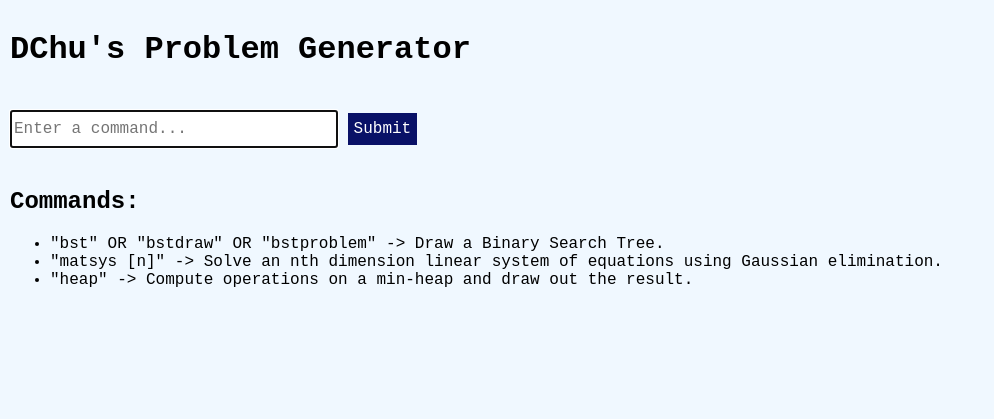
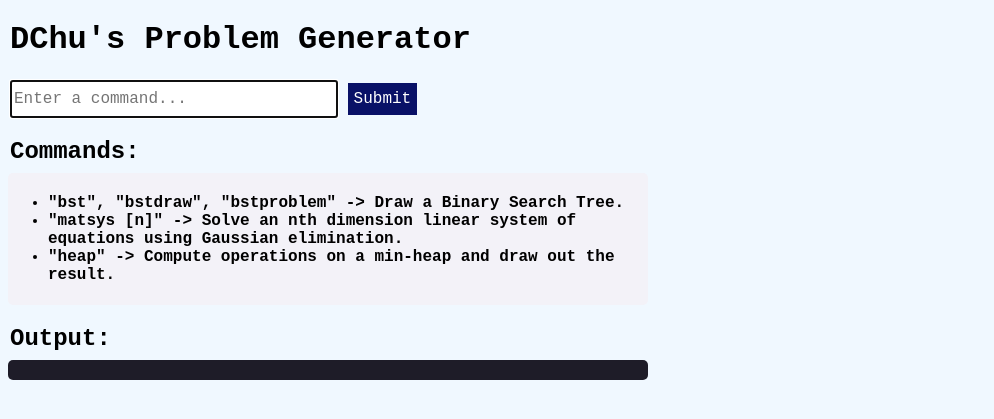
Before and after one commit to danchurlian/DChu-s-Problem-Generator, a Flask app: page / in a window 1280 px wide. Shown: the part 32-451 px from the top of the page, without its empty margins (0-994 px from the left). Run offline with Flask 3, Linux system fonts and the light colour scheme.

Commit message:
Overall style changes

```diff
--- a/static/style.css
+++ b/static/style.css
@@ -10,17 +10,42 @@ body {
     margin: 0px;
 }
 
+body > * {
+    margin-left: 10px;
+}
+
+header {
+    margin-left: 0px;
+}
+
 nav {
     background-color: rgb(9, 17, 103);
     height: 2em;
+    margin: 0px;
+}
+
+body > h2 {
+    /* margin-top: 0.5em; */
+    margin-bottom: 0.25em;
 }
 
 nav a {
     color: white;
 }
 
-body h1, form, body section {
-    padding: 10px;
+#help-section {
+    background-color: rgb(243, 242, 248);
+    width: 50%;
+
+    padding-top: 5px;
+    padding-bottom: 5px;
+    border-radius: 5px;
+
+    margin: 0.5em;
+}
+
+#help-section li {
+    font-weight: bold;
 }
 
 #command-form button {
@@ -36,3 +61,21 @@ body h1, form, body section {
 #command-form * {
     height: 2em;
 }
+
+#output-section {
+    background-color: rgb(30, 28, 40);
+    width: 50%;
+
+    padding-top: 10px;
+    padding-bottom: 10px;
+
+    border-radius: 5px;
+    margin: 0.5em;
+}
+
+#output-section pre {
+    margin-top: 5px;
+    margin-bottom: 5px;
+    color: white;
+    font-size: 1rem;
+}
--- a/templates/index.html
+++ b/templates/index.html
@@ -22,14 +22,15 @@
             <input type="text" name="command_line" class="courier-text"  placeholder="Enter a command..." required="true" autofocus="true" autocomplete="off" />
             <button type="submit" class="courier-text">Submit</button>
         </form>
+        <h2>Commands:</h2>
         <section id="help-section" class="courier-text">
-            <h2>Commands: </h2>
             <ul>
-                <li>"bst" OR "bstdraw" OR "bstproblem" -> Draw a Binary Search Tree.</li>
+                <li>"bst", "bstdraw", "bstproblem" -> Draw a Binary Search Tree.</li>
                 <li>"matsys [n]" -> Solve an nth dimension linear system of equations using Gaussian elimination.</li>
                 <li>"heap" -> Compute operations on a min-heap and draw out the result. </li>
             </ul>
         </section>
+        <h2>Output:</h2>
         <section id="output-section" class="courier-text">
             {% for line in output_lines %}
                 <pre> {{ line }} </pre>
```
